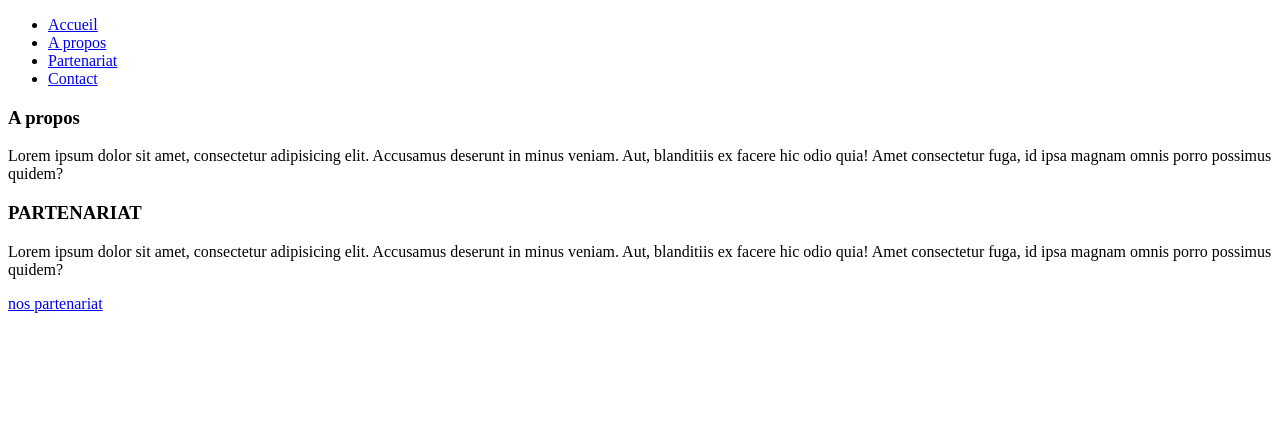
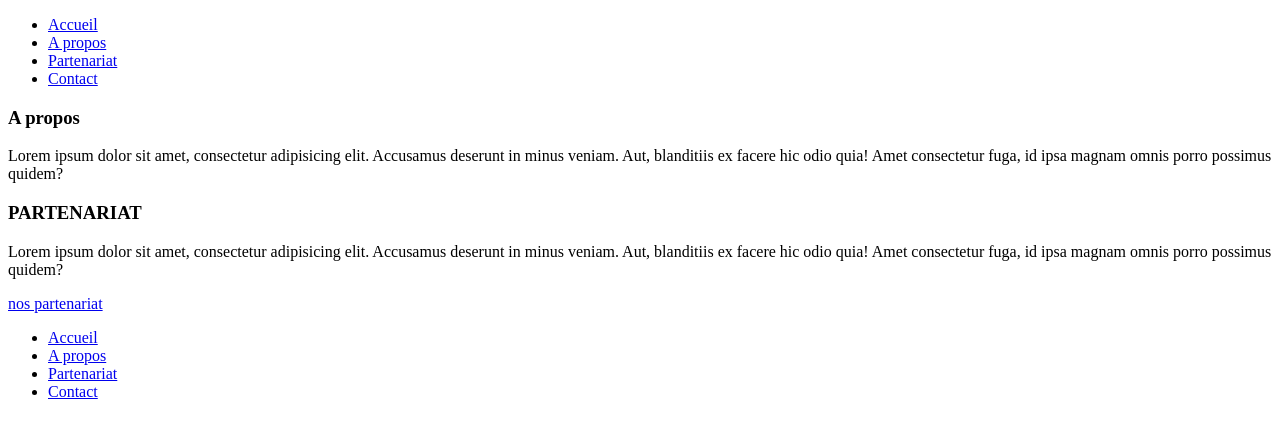
Before and after one commit to samysab/TP_github_3A2, a plain HTML site: page index.html in a window 1280 px wide. Drawn offline with Linux system fonts and the light colour scheme.

Commit message:
Feature : Création de la barre de navigation dans le footer

```diff
--- a/index.html
+++ b/index.html
@@ -32,5 +32,22 @@
 			<a href="#">nos partenariat</a>
 	</section>
 
+
+	<footer>
+
+		<nav>
+
+			<nav>
+			<ul>
+				<li><a href="#">Accueil</a></li>
+				<li><a href="#">A propos</a></li>
+				<li><a href="#">Partenariat</a></li>
+				<li><a href="#">Contact</a></li>
+			</ul>
+		</nav>
+
+		</nav>
+	</footer>
+
 </body>
 </html>
```
